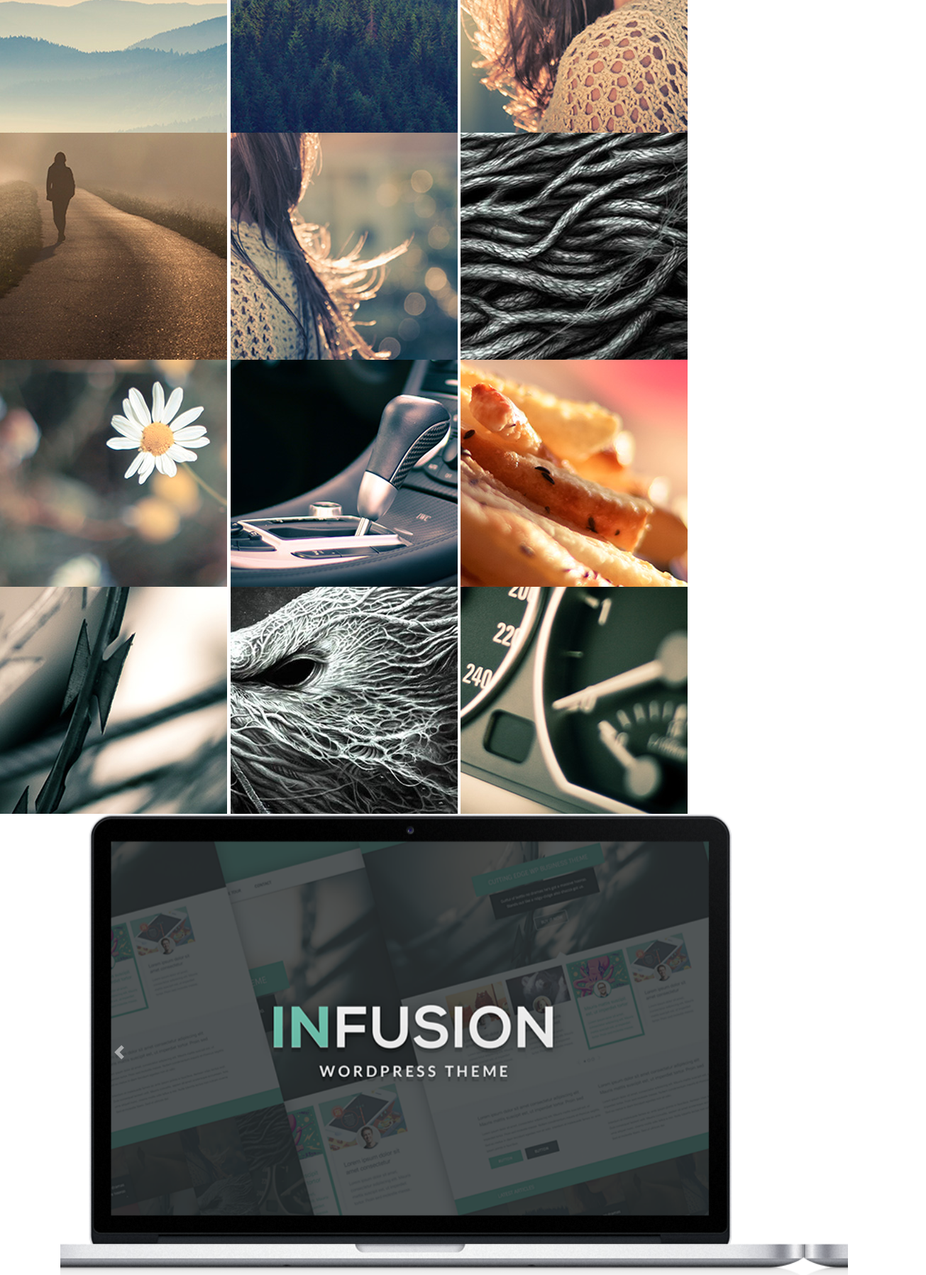
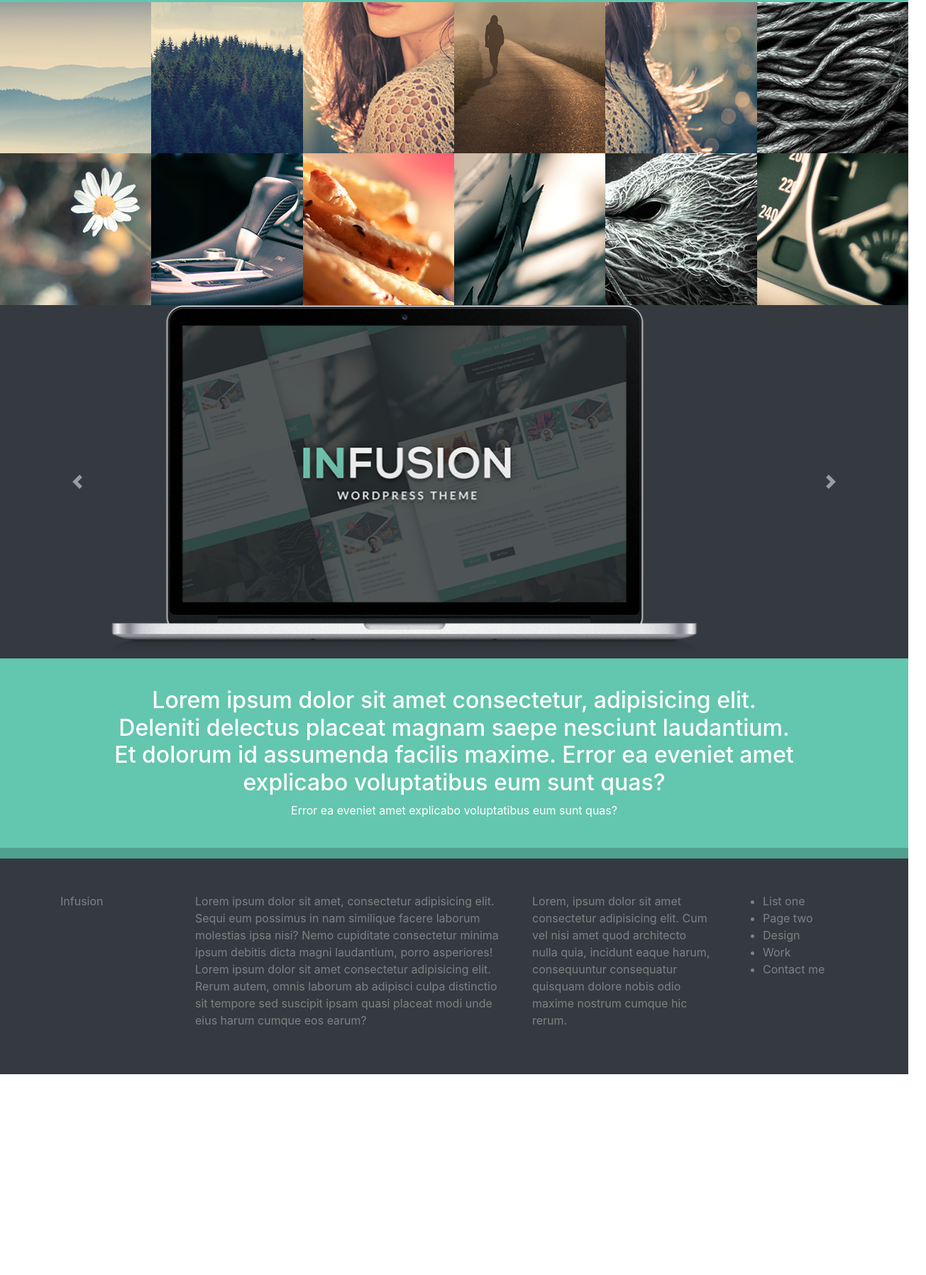
Before and after one commit to SamuelNunesDev/bootstrap-jquery, a plain HTML site: page Site Bootstrap 2/index.html in a window 1280 px wide. Shown: the part 1648-3445 px from the top of the page at 71% size, 1305 px wide, since content can reach past the window. After the commit the page ends 3162 px from the top, so only its background shows below. Drawn offline with nearby package versions, Linux system fonts and the light colour scheme.

Commit message:
finalização do site

```diff
--- a/Site Bootstrap 2/index.html
+++ b/Site Bootstrap 2/index.html
@@ -43,18 +43,18 @@
   </header>
   <main>
     <section>
-            <div class="jumbotron jumbotron-fluid d-md-none">
+      <div class="jumbotron jumbotron-fluid d-lg-none mt-1 py-5">
           <div class="container">
             <h2 class="">Cutting Edge <abbr title="Wordpress">WP</abbr> business theme</h2>
             <p class="">Gutful of bottlono drama he's got a massive hooroo.</p>
-                  <a href="#" class="btn btn-primary btn-lg">Buy it now!</a>
+            <a href="#" class="btn btn-primary">Buy it now!</a>
           </div>
       </div>
-            <div class="jumbotron jumbotron-fluid d-md-none">
+      <div class="jumbotron jumbotron-fluid d-lg-none mt-1 py-5">
         <div class="container">
           <h2 class="">Very photo, such waves, wow.</h2>
           <p class="">A very artsy photo with waves crashing over rocks. So /emosh...</p>
-                  <a href="#" class="btn btn-primary btn-lg">Beer me!</a>
+          <a href="#" class="btn btn-primary">Beer me!</a>
         </div>
       </div>
     </section>
@@ -127,7 +127,7 @@
       </article>
     </section>
     <section class="container">
-            <article class="row">
+        <article class="row py-5">
           <div class="col-6">
             <h2>Lorem ipsum dolor sit amet, consectetur adipisicing elit. Cupiditate pariatur in doloremque necessitatibus magni consequatur?</h2>
             <p>Ipsum, nostrum corporis provident, cumque numquam eos et natus neque amet fugit enim cum molestiae! Lorem ipsum dolor sit amet consectetur adipisicing elit. Aspernatur esse, veniam, aliquam voluptas repellendus maxime hic culpa quis excepturi eum minus quo deleniti laborum qui blanditiis iste vero quia est?</p>
@@ -142,50 +142,58 @@
         </article>
     </section>
         <section>
-            <h3 class="container">Last Articles</h3>
-            <a href="#"><img src="img/articles/01.jpg" alt=""></a>
-            <a href="#"><img src="img/articles/02.jpg" alt=""></a>
-            <a href="#"><img src="img/articles/03.jpg" alt=""></a>
-            <a href="#"><img src="img/articles/04.jpg" alt=""></a>
-            <a href="#"><img src="img/articles/05.jpg" alt=""></a>
-            <a href="#"><img src="img/articles/06.jpg" alt=""></a>
-            <a href="#"><img src="img/articles/07.jpg" alt=""></a>
-            <a href="#"><img src="img/articles/08.jpg" alt=""></a>
-            <a href="#"><img src="img/articles/09.jpg" alt=""></a>
-            <a href="#"><img src="img/articles/10.jpg" alt=""></a>
-            <a href="#"><img src="img/articles/11.jpg" alt=""></a>
-            <a href="#"><img src="img/articles/12.jpg" alt=""></a>
+            <h3 class="title py-4 mb-0 shadow"><strong>Last Articles</strong></h3>
+              <div class="container-fluid">
+                <div class="row">
+                  <a href="#" class="col-12 col-sm-6 col-md-4 col-lg-3 col-xl-2 mx-0 px-0"><img src="img/articles/01.jpg" width="100%"  alt=""></a>
+                  <a href="#" class="col-12 col-sm-6 col-md-4 col-lg-3 col-xl-2 mx-0 px-0"><img src="img/articles/02.jpg" width="100%"  alt=""></a>
+                  <a href="#" class="col-12 col-sm-6 col-md-4 col-lg-3 col-xl-2 mx-0 px-0"><img src="img/articles/03.jpg" width="100%"  alt=""></a>
+                  <a href="#" class="col-12 col-sm-6 col-md-4 col-lg-3 col-xl-2 mx-0 px-0"><img src="img/articles/04.jpg" width="100%"  alt=""></a>
+                  <a href="#" class="col-12 col-sm-6 col-md-4 col-lg-3 col-xl-2 mx-0 px-0"><img src="img/articles/05.jpg" width="100%"  alt=""></a>
+                  <a href="#" class="col-12 col-sm-6 col-md-4 col-lg-3 col-xl-2 mx-0 px-0"><img src="img/articles/06.jpg" width="100%"  alt=""></a>
+                  <a href="#" class="col-12 col-sm-6 col-md-4 col-lg-3 col-xl-2 mx-0 px-0"><img src="img/articles/07.jpg" width="100%"  alt=""></a>
+                  <a href="#" class="col-12 col-sm-6 col-md-4 col-lg-3 col-xl-2 mx-0 px-0"><img src="img/articles/08.jpg" width="100%"  alt=""></a>
+                  <a href="#" class="col-12 col-sm-6 col-md-4 col-lg-3 col-xl-2 mx-0 px-0"><img src="img/articles/09.jpg" width="100%"  alt=""></a>
+                  <a href="#" class="col-12 col-sm-6 col-md-4 col-lg-3 col-xl-2 mx-0 px-0"><img src="img/articles/10.jpg" width="100%"  alt=""></a>
+                  <a href="#" class="col-12 col-sm-6 col-md-4 col-lg-3 col-xl-2 mx-0 px-0"><img src="img/articles/11.jpg" width="100%"  alt=""></a>
+                  <a href="#" class="col-12 col-sm-6 col-md-4 col-lg-3 col-xl-2 mx-0 px-0"><img src="img/articles/12.jpg" width="100%"  alt=""></a>
+                </div>
+              </div>
         </section>
-        <section class="container">
+        <section class="container-fluid bg-dark">
           <div id="carouselExampleControls" class="carousel slide" data-ride="carousel">
               <div class="carousel-inner">
                 <div class="carousel-item active">
-                    <img class="d-block w-100" src="img/slider/slide-01.png" alt="First slide">
+                  <div class="row justify-content-center">
+                    <img class="col-8" src="img/slider/slide-01.png" alt="First slide">
+                  </div>
                 </div>
                 <div class="carousel-item">
-                    <img class="d-block w-100" src="img/slider/slide-02.png" alt="Second slide">
+                  <div class="row justify-content-center">
+                    <img class="col-8" src="img/slider/slide-02.png" alt="Second slide">
                   </div>
                 </div>
                 <a class="carousel-control-prev" href="#carouselExampleControls" role="button" data-slide="prev">
                   <span class="carousel-control-prev-icon" aria-hidden="true"></span>
-                  <span class="sr-only">Anterior</span>
                 </a>
                 <a class="carousel-control-next" href="#carouselExampleControls" role="button" data-slide="next">
                   <span class="carousel-control-next-icon" aria-hidden="true"></span>
-                  <span class="sr-only">Próximo</span>
                 </a>
               </div>
+          </div>
         </section>
-        <section class="container">
+        <section class="container-fluid">
             <article class="row">
-                <div class="col-12 offset-1">
+                <div class="col-12 second-article text-center">
                     <h2>Lorem ipsum dolor sit amet consectetur, adipisicing elit. Deleniti delectus placeat magnam saepe nesciunt laudantium. Et dolorum id assumenda facilis maxime. Error ea eveniet amet explicabo voluptatibus eum sunt quas?</h2>
+                    <p>Error ea eveniet amet explicabo voluptatibus eum sunt quas?</p>
                 </div>
             </article>
         </section>
-        <footer class="container">
-            <div class="row">
-                <div class="col-3">
+        <footer class="container-fluid bg-dark">
+            <div class="container text-light">
+              <div class="row py-5 rodape">
+                  <div class="col-2">
                       <p>Infusion</p>
                   </div>
                   <div class="col-5">
@@ -194,14 +202,15 @@
                   <div class="col-3">
                       <p>Lorem, ipsum dolor sit amet consectetur adipisicing elit. Cum vel nisi amet quod architecto nulla quia, incidunt eaque harum, consequuntur consequatur quisquam dolore nobis odio maxime nostrum cumque hic rerum.</p>
                   </div>
-                <div class="col-1">
+                  <div class="col-2">
                       <ul>
-                        <li><a href="#">List one</a></li>
-                        <li><a href="#">Page two</a></li>
-                        <li><a href="#">Design</a></li>
-                        <li><a href="#">Work</a></li>
-                        <li><a href="#">Contact me</a></li>
+                          <li><a class="footer-links" href="#">List one</a></li>
+                          <li><a class="footer-links" href="#">Page two</a></li>
+                          <li><a class="footer-links" href="#">Design</a></li>
+                          <li><a class="footer-links" href="#">Work</a></li>
+                          <li><a class="footer-links" href="#">Contact me</a></li>
                       </ul>
+                  </div>
               </div>
             </div>
         </footer>
--- a/Site Bootstrap 2/style.css
+++ b/Site Bootstrap 2/style.css
@@ -61,6 +61,25 @@
     border-top: none;
     border-right: none;
 }
+.title {
+    background-color: #63c6ae;
+    text-transform: uppercase;
+    color: #fff;
+    text-indent: 9rem;
+}
+.second-article {
+    padding: 40px 10rem 25px 10rem;
+    color: #fff;
+    background-color: #63c6ae;
+    border-bottom: 15px solid #4fa08c;
+}
+.rodape {
+    color: gray;
+}
+.footer-links {
+    color: gray;
+    text-decoration: none;
+}
 
 @media screen and (min-width: 992px){
     .navbar {
```
Lines whose indentation alone changed are shown as unchanged.
